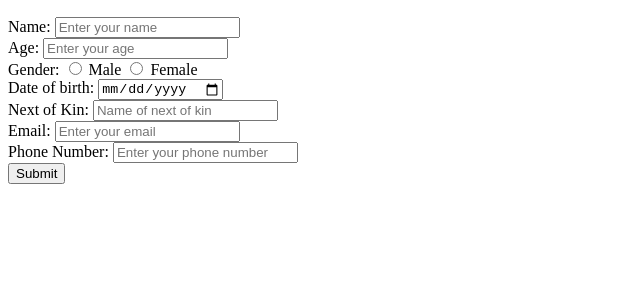
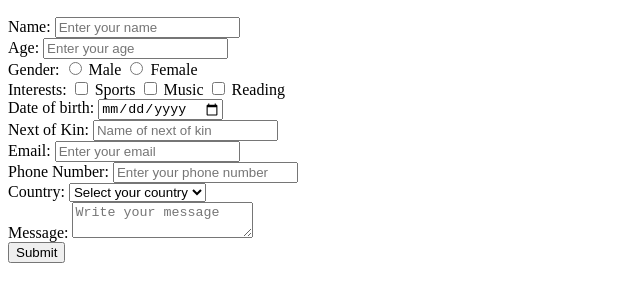
Before and after one commit to Yma-hope/software-intro, a plain HTML site: page Task-Two/index.html in a window 1280 px wide. Shown: the part 50-352 px from the top of the page, without its empty margins (0-640 px from the left). Drawn offline with Linux system fonts and the light colour scheme.

Commit message:
Task-Two

```diff
--- a/Task-Two/index.html
+++ b/Task-Two/index.html
@@ -19,6 +19,14 @@
         <input type="radio" id="female" name="gender" value="female">
         <label for="female">Female</label>
         <br>
+        <label for="interests">Interests:</label>
+        <input type="checkbox" id="sports" name="interests" value="sports">
+        <label for="sports">Sports</label>
+        <input type="checkbox" id="music" name="interests" value="music">
+        <label for="music">Music</label>
+        <input type="checkbox" id="reading" name="interests" value="reading">
+        <label for="reading">Reading</label>
+        <br>
         <label for="date of birth">Date of birth:</label>
         <input type="date" id="date of birth" name="date of birth" placeholder="dd/mm/yy"><br>
         <label for="next of kin">Next of Kin:</label>
@@ -27,6 +35,16 @@
         <input type="email" id="email" name="email" placeholder="Enter your email"><br>
         <label for="phone number">Phone Number:</label>
         <input type="tel" id="phone number" name="phone number" placeholder="Enter your phone number"><br>
+        <label for="country">Country:</label>
+        <select name="country" id="country">
+            <option value="disabled selected">Select your country</option>
+            <option value="kenya">Kenya</option>
+            <option value="uganda">Uganda</option>
+            <option value="jamaica">Jamaica</option>
+            <option value="south africa">South Africa</option>
+        </select><br>
+        <label for="message">Message:</label>
+        <textarea name="message" id="message" placeholder="Write your message"></textarea><br>
         <button type="submit" value="Submit">Submit</button>
      </form>
 </body>
```
